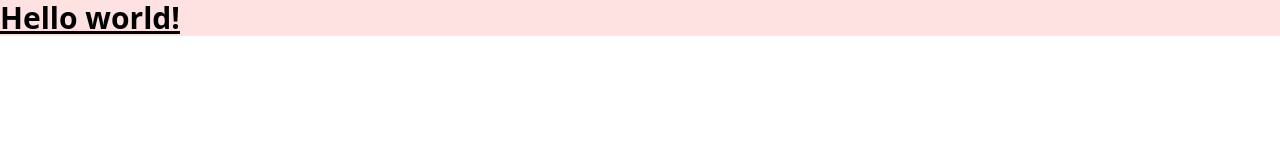
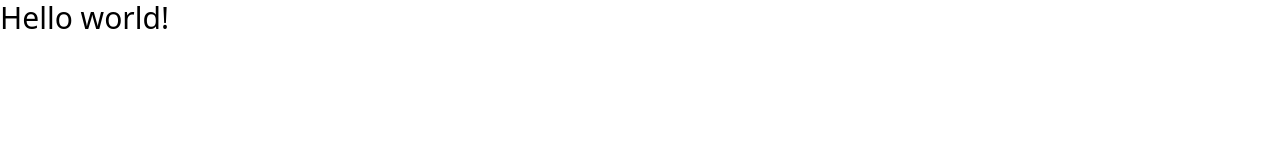
Before and after one commit to lordever/tailwind-sandbox, a website: page index.html in a window 1280 px wide. Drawn offline with Linux system fonts and the light colour scheme.

Commit message:
Accessability problem resolved

```diff
--- a/index.html
+++ b/index.html
@@ -2,15 +2,16 @@
 <html lang="en">
 <head>
     <meta charset="UTF-8">
-    <meta name="viewport"
-          content="width=device-width, user-scalable=no, initial-scale=1.0, maximum-scale=1.0, minimum-scale=1.0">
+    <meta name="viewport" content="width=device-width, initial-scale=1.0">
     <meta http-equiv="X-UA-Compatible" content="ie=edge">
     <link rel="stylesheet" href="./css/style.css">
     <title>Tailwind</title>
 </head>
 <body>
-<h1 class="text-3xl font-bold underline bg-red-100">
-    Hello world!
-</h1>
+    <main>
+        <h1 class="text-3xl">
+            Hello world!
+        </h1>
+    </main>
 </body>
 </html>
```
